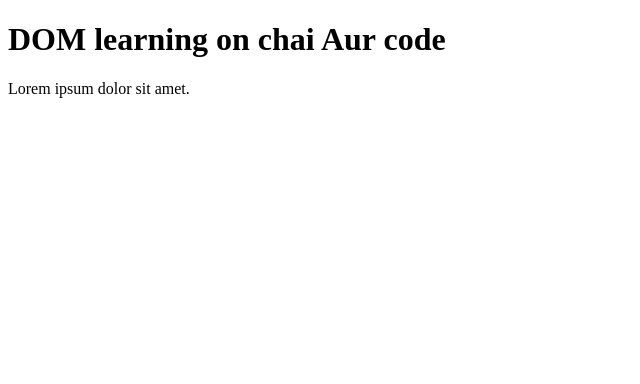
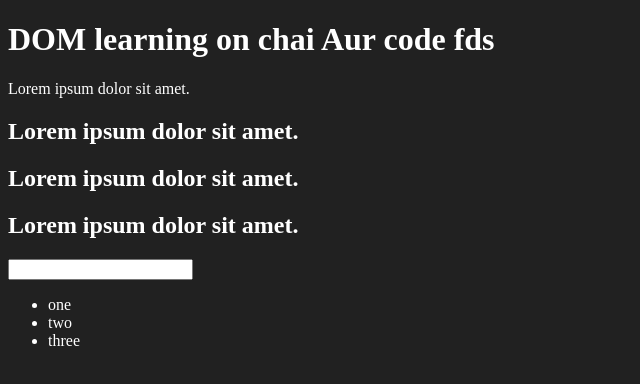
Before and after one commit to aashishrana/JavaScript-Revision-With-Coffe, a plain HTML site: page 06-dom/01-basic.html in a window 1280 px wide. Shown: the whole page, without its empty margins (0-640 px from the left). Drawn offline with Linux system fonts and the light colour scheme.

Commit message:
Dom basic file manipulation

```diff
--- a/06-dom/01-basic.html
+++ b/06-dom/01-basic.html
@@ -4,11 +4,29 @@
     <meta charset="UTF-8">
     <meta name="viewport" content="width=device-width, initial-scale=1.0">
     <title>Dom learning</title>
+
+    <style>
+        .bg-black {
+            background-color: #212121;
+            color: #fff;
+        }
+    </style>
 </head>
-<body>
-    <div class="bg-black">
-        <h1 class="heading">DOM learning on chai Aur code</h1>
+<body class="bg-black">
+    <div >
+        <h1 id="title" class="heading">DOM learning on chai Aur code fds<span style="display: none;">hello</span></h1>
         <p>Lorem ipsum dolor sit amet.</p>
+        <h2>Lorem ipsum dolor sit amet.</h2>
+        <h2>Lorem ipsum dolor sit amet.</h2>
+        <h2>Lorem ipsum dolor sit amet.</h2>
+
+        <input type="password">
+
+        <ul>
+            <li>one</li>
+            <li>two</li>
+            <li>three</li>
+        </ul>
 
     </div>
 
```
